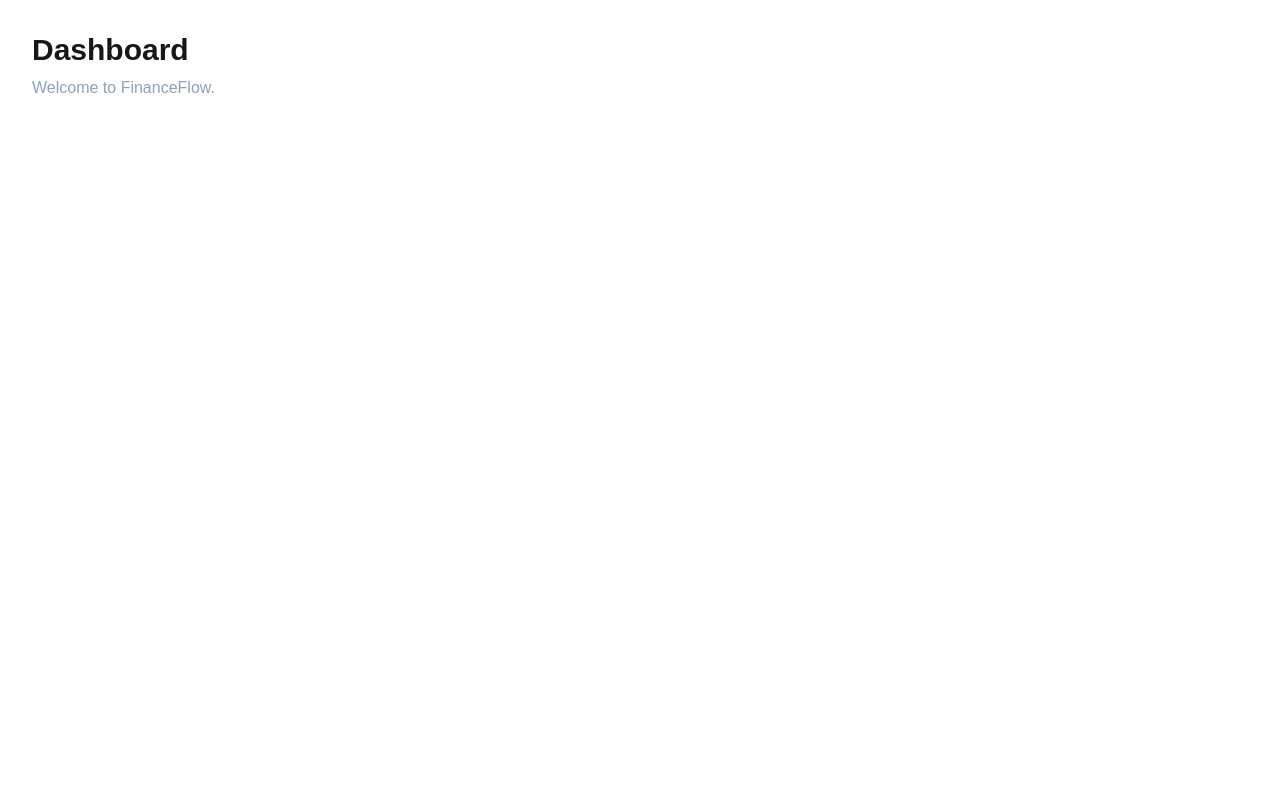
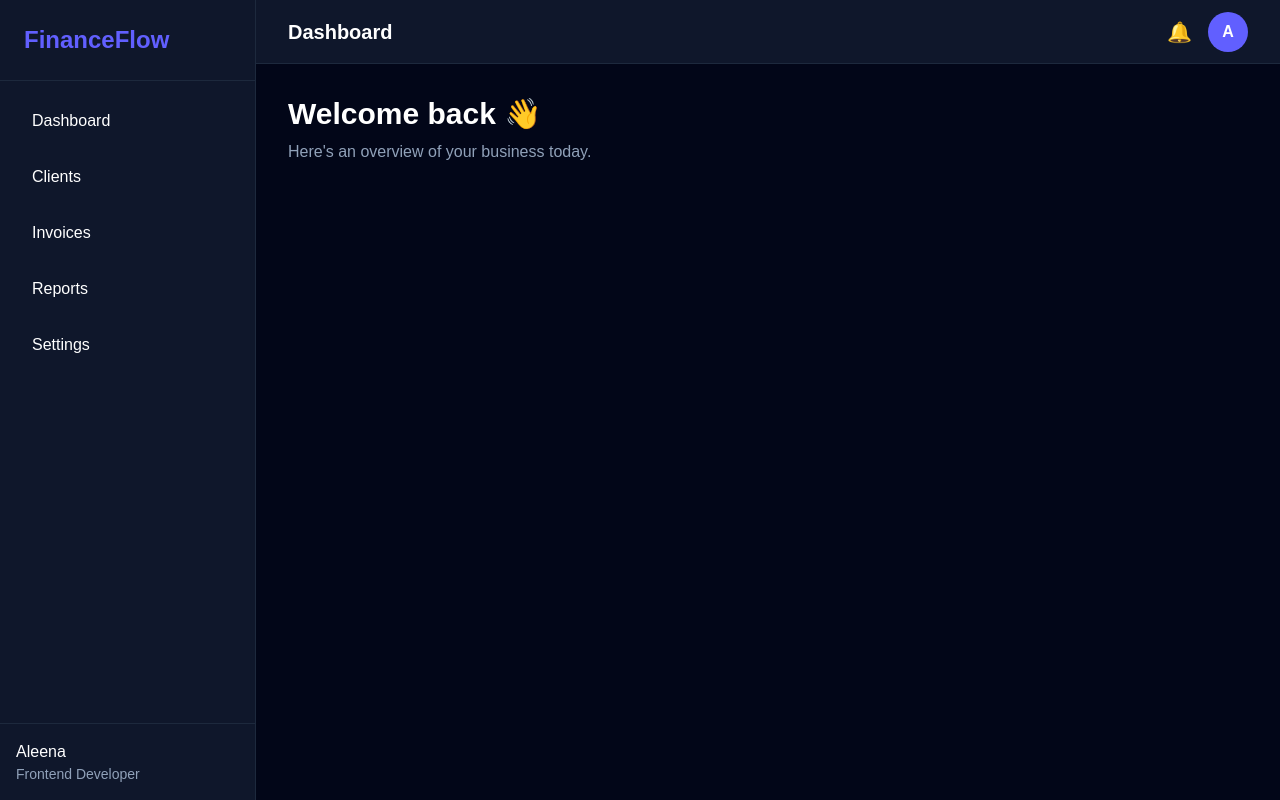
Before and after one commit to Aleena-Yameen/financeflow-saas, a Next.js app: page /dashboard in a window 1280 px wide. Built offline with nearby package versions, Linux system fonts and the light colour scheme.

Commit message:
feat: build application shell

```diff
--- a/app/(dashboard)/dashboard/page.tsx
+++ /dev/null
@@ -1,11 +0,0 @@
-export default function DashboardPage() {
-  return (
-    <main className="p-8">
-      <h1 className="text-3xl font-bold">Dashboard</h1>
-
-      <p className="mt-2 text-slate-400">
-        Welcome to FinanceFlow.
-      </p>
-    </main>
-  );
-}
--- a/app/(dashboard)/layout.tsx
+++ /dev/null
@@ -1,11 +0,0 @@
-export default function DashboardLayout({
-  children,
-}: {
-  children: React.ReactNode;
-}) {
-  return (
-    <div className="min-h-screen">
-      {children}
-    </div>
-  );
-}
--- /dev/null
+++ b/app/(protected)/dashboard/page.tsx
@@ -0,0 +1,13 @@
+export default function DashboardPage() {
+  return (
+    <>
+      <h1 className="text-3xl font-bold">
+        Welcome back 👋
+      </h1>
+
+      <p className="mt-2 text-slate-400">
+        Here's an overview of your business today.
+      </p>
+    </>
+  );
+}
--- /dev/null
+++ b/app/(protected)/layout.tsx
@@ -0,0 +1,12 @@
+import { ReactNode } from "react";
+import AppLayout from "@/components/layout/AppLayout";
+
+type ProtectedLayoutProps = {
+  children: ReactNode;
+};
+
+export default function ProtectedLayout({
+  children,
+}: ProtectedLayoutProps) {
+  return <AppLayout>{children}</AppLayout>;
+}
--- /dev/null
+++ b/components/layout/AppLayout.tsx
@@ -0,0 +1,25 @@
+import { ReactNode } from "react";
+import Sidebar from "./Sidebar";
+import Navbar from "./Navbar";
+
+type AppLayoutProps = {
+  children: ReactNode;
+};
+
+export default function AppLayout({
+  children,
+}: AppLayoutProps) {
+  return (
+    <div className="flex min-h-screen bg-slate-950 text-white">
+      <Sidebar />
+
+      <div className="flex flex-1 flex-col">
+        <Navbar />
+
+        <main className="flex-1 p-8">
+          {children}
+        </main>
+      </div>
+    </div>
+  );
+}
--- /dev/null
+++ b/components/layout/Navbar.tsx
@@ -0,0 +1,17 @@
+export default function Navbar() {
+  return (
+    <header className="h-16 border-b border-slate-800 bg-slate-900 flex items-center justify-between px-8">
+      <h2 className="text-xl font-semibold">
+        Dashboard
+      </h2>
+
+      <div className="flex items-center gap-4">
+        <button className="text-xl">🔔</button>
+
+        <div className="h-10 w-10 rounded-full bg-indigo-500 flex items-center justify-center font-bold">
+          A
+        </div>
+      </div>
+    </header>
+  );
+}
--- /dev/null
+++ b/components/layout/Sidebar.tsx
@@ -0,0 +1,39 @@
+const menuItems = [
+  "Dashboard",
+  "Clients",
+  "Invoices",
+  "Reports",
+  "Settings",
+];
+
+export default function Sidebar() {
+  return (
+    <aside className="w-64 bg-slate-900 border-r border-slate-800 flex flex-col">
+      <div className="p-6 border-b border-slate-800">
+        <h1 className="text-2xl font-bold text-indigo-500">
+          FinanceFlow
+        </h1>
+      </div>
+
+      <nav className="flex-1 p-4">
+        <ul className="space-y-2">
+          {menuItems.map((item) => (
+            <li
+              key={item}
+              className="rounded-lg px-4 py-3 hover:bg-slate-800 cursor-pointer transition-colors"
+            >
+              {item}
+            </li>
+          ))}
+        </ul>
+      </nav>
+
+      <div className="border-t border-slate-800 p-4">
+        <p className="font-medium">Aleena</p>
+        <p className="text-sm text-slate-400">
+          Frontend Developer
+        </p>
+      </div>
+    </aside>
+  );
+}
```
